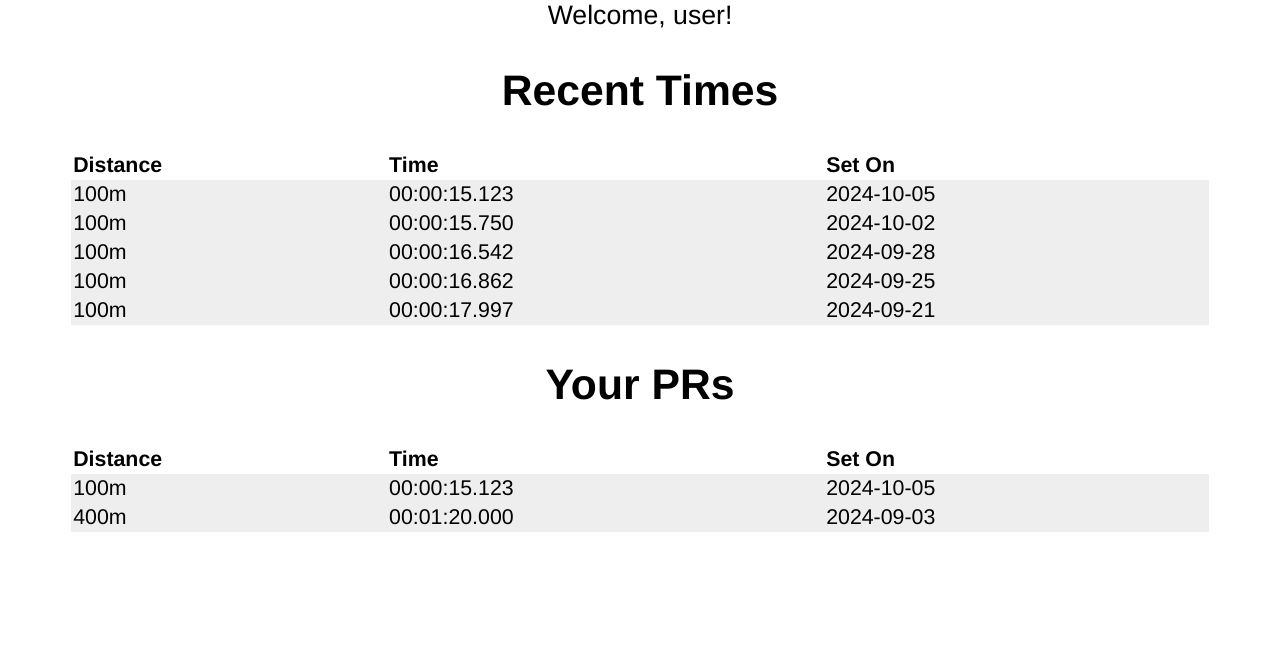
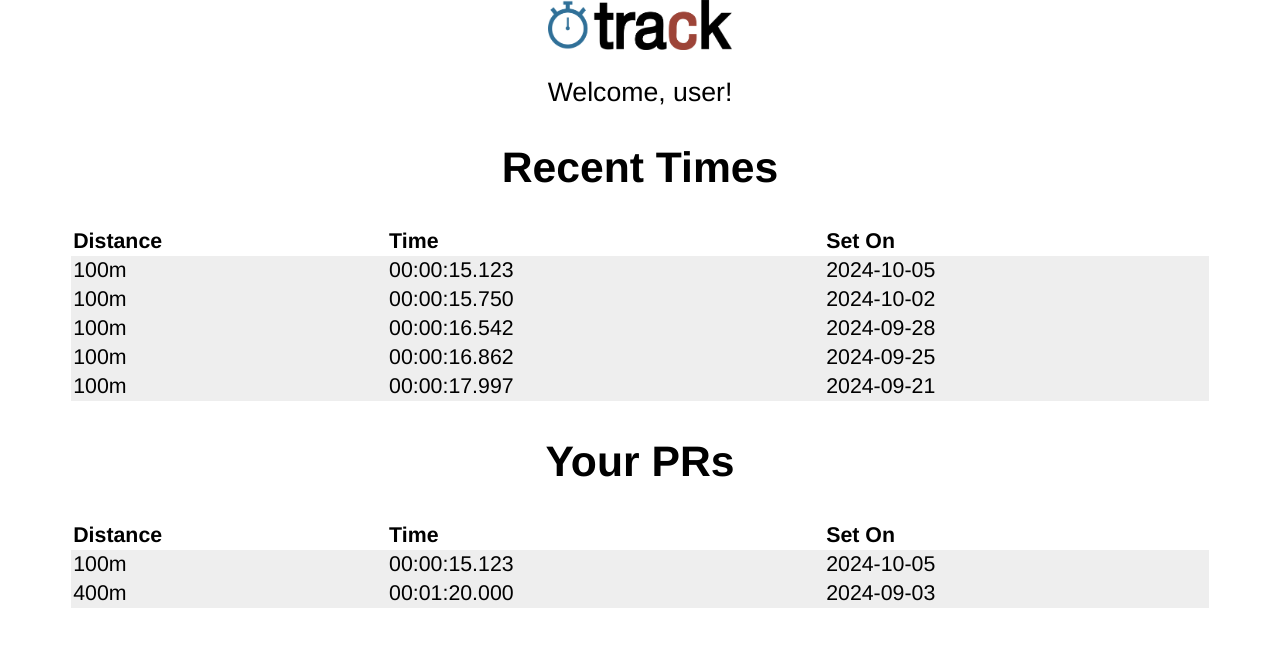
Before and after one commit to ismaeelawad/track, a Flask app: page / in a window 1280 px wide. Shown: the part 50-697 px from the top of the page. Run offline with Flask 3, Linux system fonts and the light colour scheme; a user stored in the database is signed in; some libraries are stand-ins or nearby versions.

Commit message:
added logo and favicon

```diff
--- a/templates/index.html
+++ b/templates/index.html
@@ -3,6 +3,7 @@
 {% block title %} Home {% endblock %}
 
 {% block body %}
+    <img src="{{ url_for('static', filename='track.png') }}" style="height:50px;display:block;margin-left:auto;margin-right:auto;">
     <p id="welcome">Welcome, {{ username }}!</p>
     {% if times != [] %}
     <h2>Recent Times</h2>
--- a/templates/layout.html
+++ b/templates/layout.html
@@ -3,9 +3,15 @@
 <html lang="en">
     <head>
         <title>
+            track :
             {% block title %}{% endblock %}
         </title>
         <link rel="stylesheet" href="{{ url_for('static', filename='styles.css') }}">
+        <link rel="icon" type="image/x-icon" href="{{ url_for('static', filename='favicon.ico') }}">
+        <link rel="apple-touch-icon" sizes="180x180" href="{{ url_for('static', filename='apple-touch-icon.png') }}">
+        <link rel="icon" type="image/png" sizes="32x32" href="{{ url_for('static', filename='favicon-32x32.png') }}">
+        <link rel="icon" type="image/png" sizes="16x16" href="{{ url_for('static', filename='favicon-16x16.png') }}">
+        <link rel="manifest" href="{{ url_for('static', filename='site.webmanifest') }}">
         <meta name="viewport" content="width=device-width, initial-scale=1" />
         <script>
             var isSidebarOpen = false;
```
Also changed, not shown: README.md (added), static/android-chrome-192x192.png (added), static/android-chrome-512x512.png (added), static/apple-touch-icon.png (added), static/favicon-16x16.png (added), static/favicon-32x32.png (added), static/favicon.ico (added), static/site.webmanifest (added), static/track.png (added), 1 other file.
